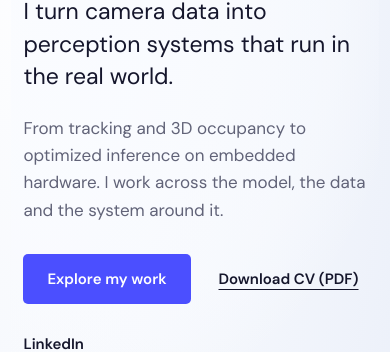
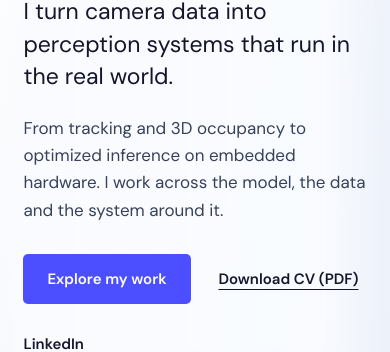
Before and after one commit to HassanAliAnsari/HassanAliAnsari.github.io, a plain HTML site: page index.html in a window 390 px wide. Shown: the part 495-847 px from the top of the page. Drawn offline with Linux system fonts and the light colour scheme.

Commit message:
Improve hero text contrast over the parking animation

```diff
--- a/index.html
+++ b/index.html
@@ -15,11 +15,13 @@
 .hero-stage .hero-copy::before {
   content: "";
   position: absolute;
-  inset: -25px -18px;
+  inset: -28px -52px -28px -24px;
   z-index: -1;
   pointer-events: none;
-  background: radial-gradient(ellipse at 30% 50%, #f9fbffeb, #f9fbff7a 59%, transparent 78%);
+  background: linear-gradient(90deg, transparent, #f9fbfff0 4%, #f9fbffe8 83%, transparent);
+  mask-image: linear-gradient(to bottom, transparent, #000 30px, #000 calc(100% - 30px), transparent);
 }
+.hero-stage .hero-copy .support { color: #37425a; }
 .hero-stage .hero-visual {
   background: #f8faff52;
   border: 1px solid #fff;
@@ -43,7 +45,7 @@
   mask-image: linear-gradient(to bottom, transparent, #000 18%, #000 82%, transparent);
 }
 @media (max-width: 760px) {
-  .hero-stage .hero-copy::before { inset: -12px; }
+  .hero-stage .hero-copy::before { inset: -22px -18px; }
   .hero-stage .hero-visual { margin-bottom: 12px; }
   .hero-stage .hero-navigation {
     width: 100%;
```
